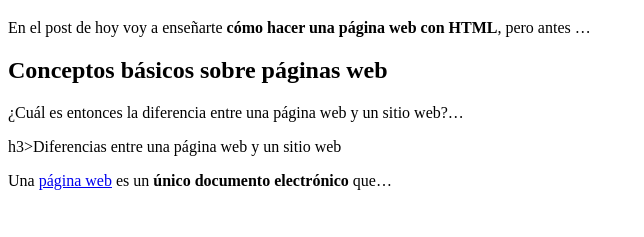
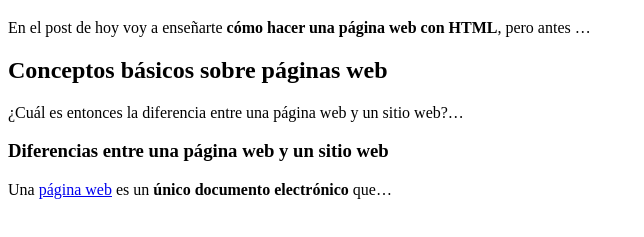
Before and after one commit to amigo1975/FirstHTMLPage, a plain HTML site: page index.html in a window 1280 px wide. Shown: the part 61-298 px from the top of the page, without its empty margins (0-644 px from the left). Drawn offline with Linux system fonts and the light colour scheme.

Commit message:
Update index.html

```diff
--- a/index.html
+++ b/index.html
@@ -8,7 +8,7 @@
     <p> En el post de hoy voy a enseñarte <strong>cómo hacer una página web con HTML</strong>, pero antes …</p>
     <h2>Conceptos básicos sobre páginas web</h2>
     <p>¿Cuál es entonces la diferencia entre una página web y un sitio web?…</p>
-    h3>Diferencias entre una página web y un sitio web</h3>
+    <h3>Diferencias entre una página web y un sitio web</h3>
     <p>Una <a href="https://en.wikipedia.org/">página web</a> es un <strong>único documento electrónico</strong> que…</p>
   </body>
 </html>
```
